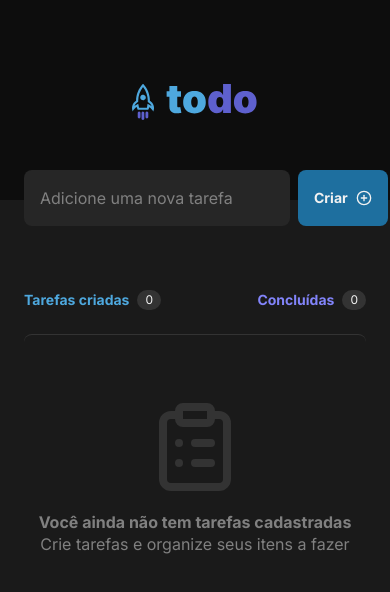
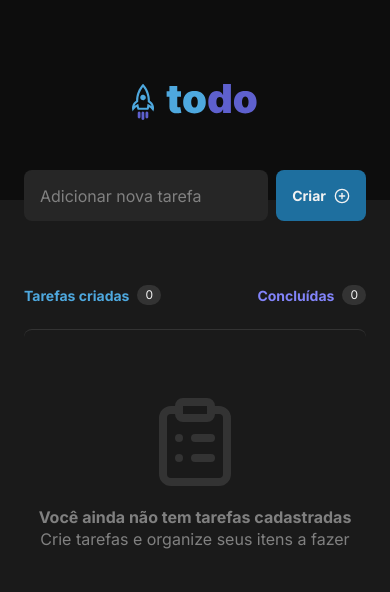
Before and after one commit to LFeli/ToDo-List, a React (Vite) app: page / in a window 390 px wide. Shown: the top 592 px of the page. Built offline with nearby package versions, Linux system fonts and the light colour scheme.

Commit message:
:iphone: fix: Classes for make responsived on input of add tasks

```diff
--- a/src/components/Input.tsx
+++ b/src/components/Input.tsx
@@ -6,8 +6,8 @@ export function Input({ ...rest }
   return (
     <input
       type="text"
-      placeholder="Adicione uma nova tarefa"
-      className="rounded-lg p-4 flex-1 bg-gray-500 placeholder:text-gray-300"
+      placeholder="Adicionar nova tarefa"
+      className="w-full rounded-lg px-4 py-3 bg-gray-500 placeholder:text-gray-300 placeholder:truncate"
       {...rest}
     />
   )
```
